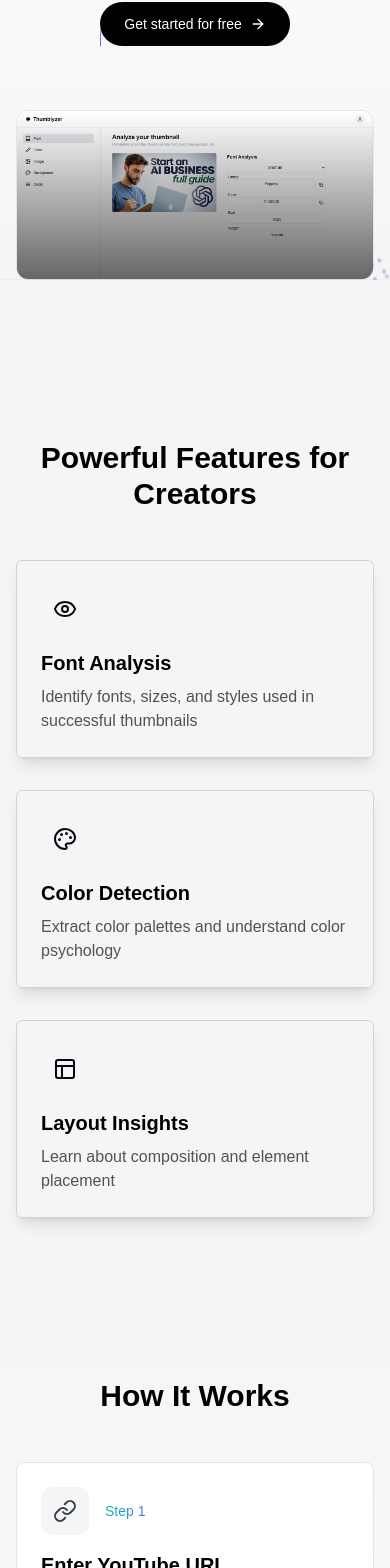
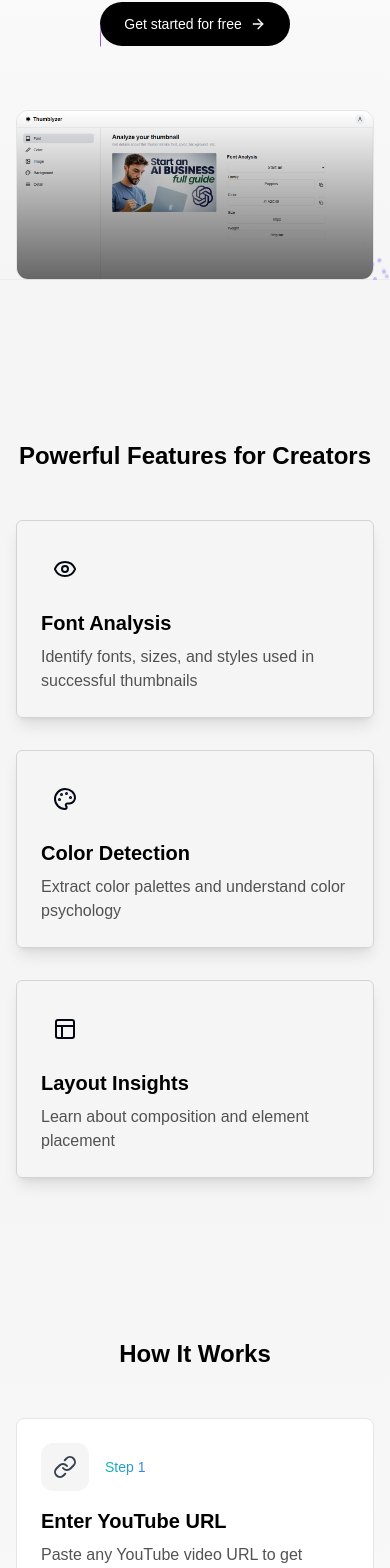
Before and after one commit to parthergk/Thumbnailer, a Next.js app: page / in a window 390 px wide. Shown: the part 412-1980 px from the top of the page. Built offline with nearby package versions, Linux system fonts and the light colour scheme; no server answers.

Commit message:
ui inhanse

```diff
--- a/components/home/FeaturesSection.tsx
+++ b/components/home/FeaturesSection.tsx
@@ -23,7 +23,7 @@ const features = [
 export function FeaturesSection() {
   return (
     <div className="pt-40 px-4 bg-neutral-100">
-      <h2 className="text-3xl md:text-4xl font-semibold text-center mb-12 text-black dark:text-white">
+      <h2 className="text-2xl md:text-4xl font-semibold text-center mb-12 text-black dark:text-white">
         Powerful Features for Creators
       </h2>
       <div className="grid md:grid-cols-3 gap-8 max-w-6xl mx-auto">
--- a/components/home/HeroSection.tsx
+++ b/components/home/HeroSection.tsx
@@ -34,11 +34,11 @@ export function HeroSection() {
           </button>
         </div>
 
-        <h1 className="mt-6 text-2xl md:text-4xl lg:text-8xl font-semibold mx-auto text-center z-10 text-black dark:text-white tracking-tight">
+        <h1 className="mt-6 text-2xl sm:text-4xl md:text-6xl lg:text-8xl font-semibold mx-auto text-center z-10 text-black dark:text-white tracking-tight">
           Analyze YouTube Thumbnails <br /> and Design Like a Pro!
         </h1>
 
-        <p className="text-center mt-8 text-base md:text-xl text-muted dark:text-muted-dark max-w-[22rem] md:max-w-3xl mx-auto z-10 text-neutral-500 dark:text-white">
+        <p className=" text-center mt-8 text-base sm:text-xl text-muted dark:text-muted-dark max-w-[22rem] sm:max-w-[32rem] md:max-w-3xl mx-auto z-10 text-neutral-500 dark:text-white">
             Unleash your creativity! Our tool analyzes font styles, colors, and
             layouts of existing YouTube thumbnails, giving you the insights and
             inspiration to create stunning thumbnails.
--- a/components/home/HowItWorksSection.tsx
+++ b/components/home/HowItWorksSection.tsx
@@ -26,7 +26,7 @@ const steps = [
 export function HowItWorksSection() {
   return (
     <div className="py-40 px-4 bg-gradient-to-b from-neutral-100 to-white">
-      <h2 className="text-3xl md:text-4xl font-semibold text-center mb-12 text-black dark:text-white">
+      <h2 className="text-2xl md:text-4xl font-semibold text-center mb-12 text-black dark:text-white">
         How It Works
       </h2>
       <div className="grid md:grid-cols-3 gap-8 max-w-6xl mx-auto">
```
